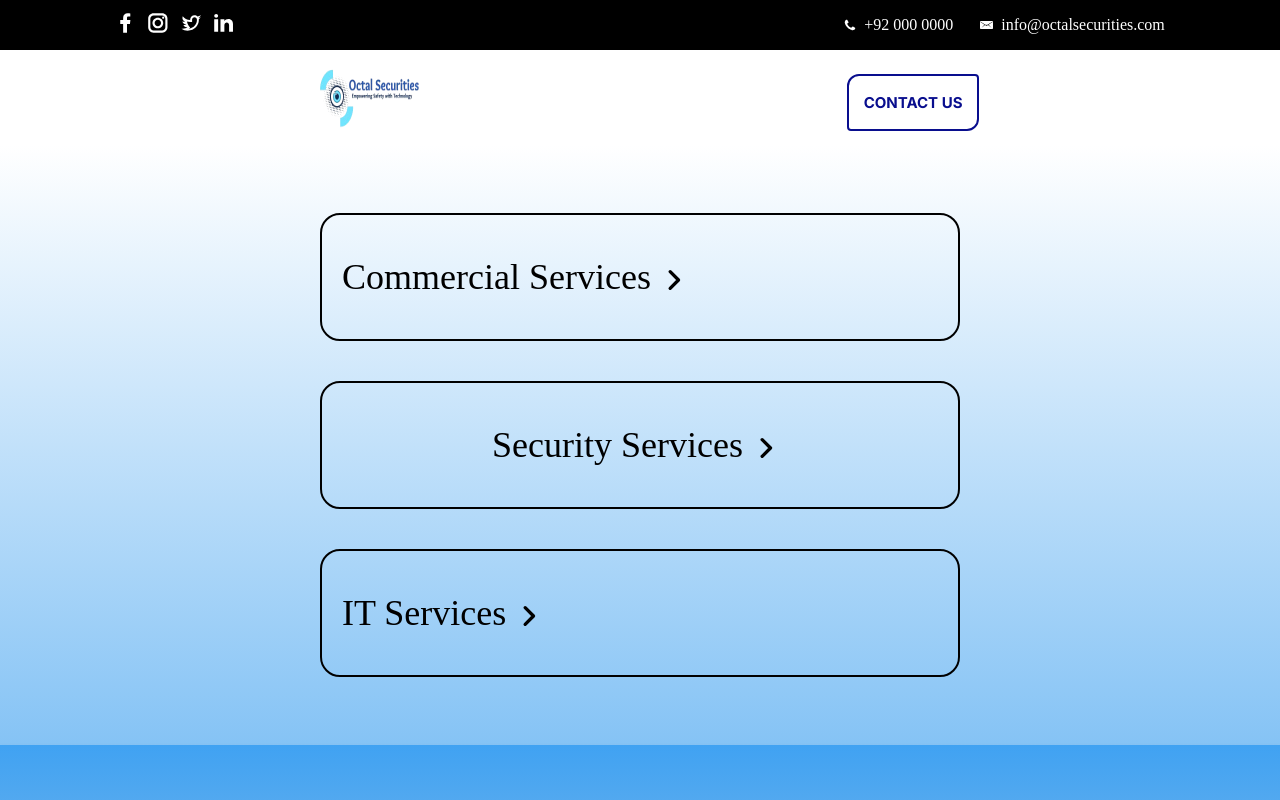
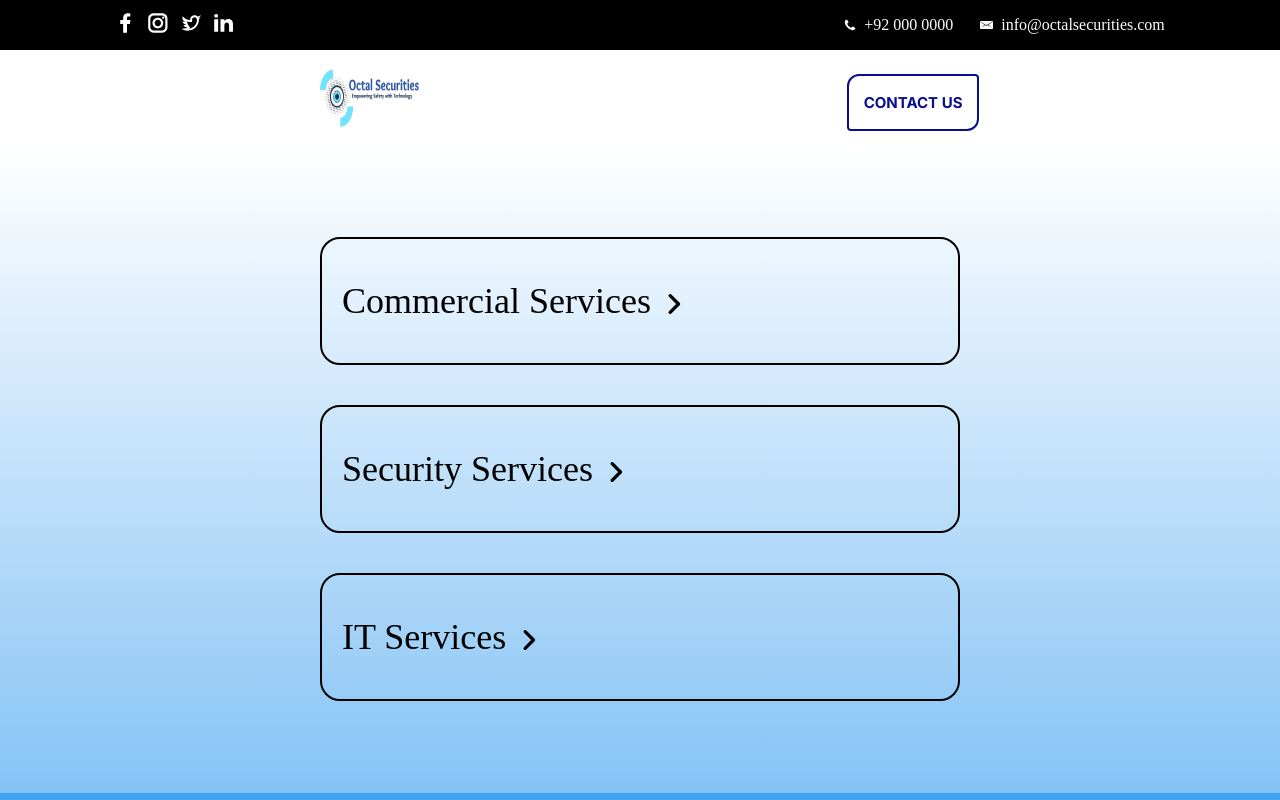
Before and after one commit to Raahim-Ali/Lozdon, a Next.js app: page / in a window 1280 px wide. Shown: the top 800 px of the page. Built offline with nearby package versions, Linux system fonts and the light colour scheme; a web font is replaced by a local one.

Commit message:
project done

```diff
--- a/app/page.js
+++ b/app/page.js
@@ -18,7 +18,7 @@ export default function Home() {
     <div
       style={{
         display: "flex",
-        height: "75vh",
+        height: "81vh",
         alignItems: "center",
         justifyContent: "center",
         background: "linear-gradient(to top, #85c3f5, #ffffff)",
@@ -82,7 +82,7 @@ export default function Home() {
             border: "2px solid black",
             borderRadius: "20px",
             justifyContent:
-              "center" /* Align items to the start horizontally */,
+              "flex-start" /* Align items to the start horizontally */,
             alignItems: "center" /* Center items vertically */,
             textAlign: "left" /* Ensure text aligns to the left */,
           }}
```
